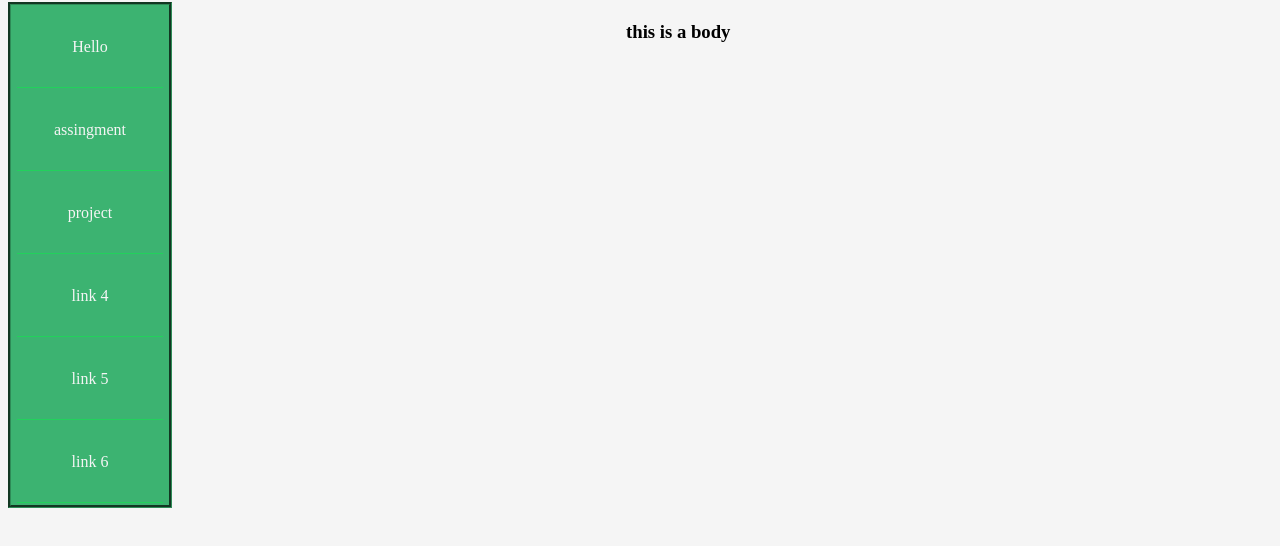
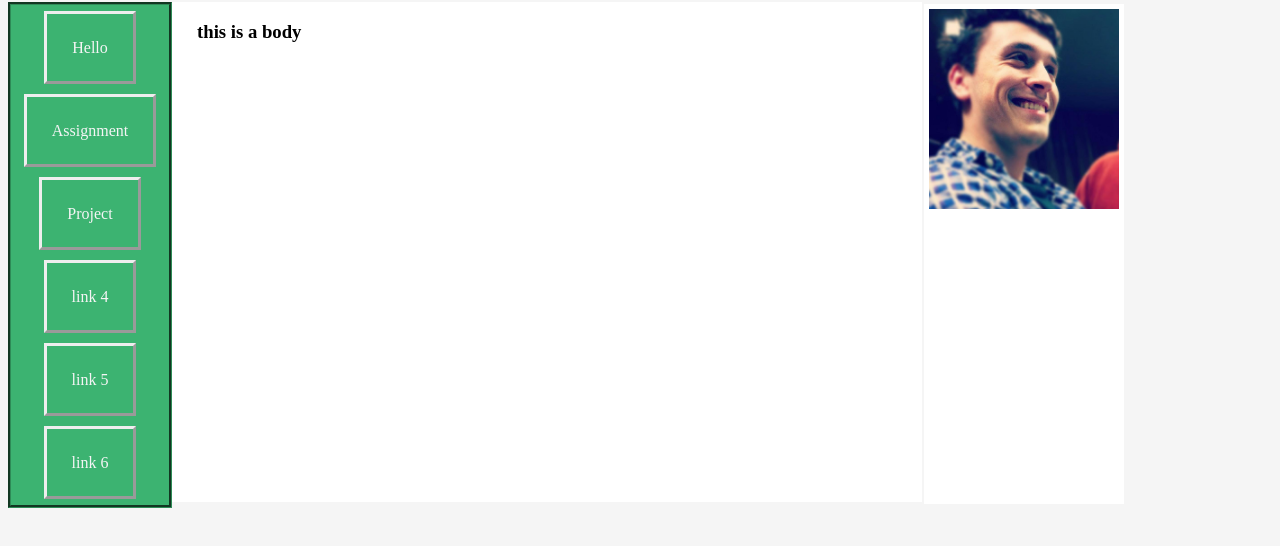
Before and after one commit to Price47/WebDevSpring2016, a website: page public/index.html in a window 1280 px wide. Shown: the part 54-600 px from the top of the page. Drawn offline with Linux system fonts and the light colour scheme.

```diff
--- /dev/null
+++ b/public/assignment.css
@@ -0,0 +1,42 @@
+body{
+    background-color: whitesmoke;
+}
+
+h1{
+    background-color: mediumseagreen;
+    color: whitesmoke;
+    border-style: groove;
+    border-color: seagreen;
+    text-align: center;
+    margin-top: 0px;
+    margin-left: 0px;
+    margin-right:0px;
+    margin-bottom:5px;
+    padding: 10px;
+
+}
+
+a:link{
+    float: left;
+    background-color: mediumseagreen;
+    border-style: outset;
+    text-decoration: none;
+    color: whitesmoke;
+    padding: 2px;
+    margin: 2px;
+    font-size:20px;
+}
+
+a:visited{
+    color: whitesmoke;
+}
+
+a:hover{
+    background-color: #22d15c;
+}
+
+a:active{
+    background-color: #22d15c;
+    border-style: inset;
+
+}
--- a/public/index.css
+++ b/public/index.css
@@ -28,19 +28,23 @@
 
 #body{
     float: left;
-    background-color: whitesmoke;
+    background-color: white;
     padding-left: 25px;
     padding-right: 25px;
-    width:400px;
+    width:700px;
     height: 500px;
+    position: relative;
 
 }
 
 #about{
+    right:0px;
     float: left;
-    background-color: whitesmoke;
-    padding-left: 4px;
-    padding-right: 4px;
+    margin:2px;
+    background-color: white;
+    width:200px;
+    height:500px;
+
 }
 
 table#navtable{
@@ -49,35 +53,45 @@
 
 }
 
+#about_me{
+
+    padding:5px;
+    width:190px;
+    height:200px;
+}
+
 
 table#navtable td{
     text-align: center;
-    border-bottom: solid 1px;
-    border-color: #22d15c;
+    #border-bottom: solid 1px;
+    #border-color: #22d15c;
     padding:0px
 
 }
 
 a:link{
     background-color: mediumseagreen;
+    border-style: outset;
     text-decoration: none;
     color: whitesmoke;
-    padding: 30px;
-
-
-
+    padding: 25px;
 }
 
 a:visited{
     background-color: mediumseagreen;
     text-decoration: none;
-    color: whitesmoke;
-    padding: 30px;
-
+    color: white;
+    padding: 25px;
 }
 
 a:hover{
     background-color: #22d15c;
 }
 
-a:active
+a:active{
+    background-color: #22d15c;
+    border-style: inset;
+    text-decoration: none;
+    color: whitesmoke;
+    padding: 25px;
+}
--- a/public/index.html
+++ b/public/index.html
@@ -17,12 +17,12 @@
             </tr>
             <tr>
                 <td>
-                    <a href="./assingment.html"> assingment </a>
+                    <a href="./assignment.html"> Assignment </a>
                 </td>
             </tr>
             <tr>
                 <td>
-                    <a href="./project.html"> project </a>
+                    <a href="./project.html"> Project </a>
                 </td>
             </tr>
             <tr>
@@ -45,10 +45,10 @@
     </div>
 
     <div id = "body">
-
+        <h3> this is a body </h3>
     </div>
 
     <div id= "about">
-        <h3> this is a body </h3>
+        <img id="about_me" src="Pictures/about_me.jpg">
     </div>
 </body>
--- /dev/null
+++ b/public/project.css
@@ -0,0 +1,42 @@
+body{
+    background-color: whitesmoke;
+}
+
+h1{
+    background-color: mediumseagreen;
+    color: whitesmoke;
+    border-style: groove;
+    border-color: seagreen;
+    text-align: center;
+    margin-top: 0px;
+    margin-left: 0px;
+    margin-right:0px;
+    margin-bottom:5px;
+    padding: 10px;
+
+}
+
+a:link{
+    float: left;
+    background-color: mediumseagreen;
+    border-style: outset;
+    text-decoration: none;
+    color: whitesmoke;
+    padding: 2px;
+    margin: 2px;
+    font-size:20px;
+}
+
+a:visited{
+    color: whitesmoke;
+}
+
+a:hover{
+    background-color: #22d15c;
+}
+
+a:active{
+    background-color: #22d15c;
+    border-style: inset;
+
+}
```
Also changed, not shown: public/Assignment.html (added, +14 -0 lines), public/assingment.html (deleted, +0 -9 lines), public/hello.html (+1 -1 lines), public/project.html (+9 -3 lines), public/Pictures/About_me.JPG (added).
